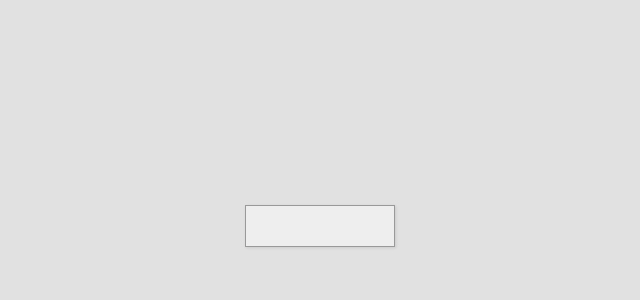
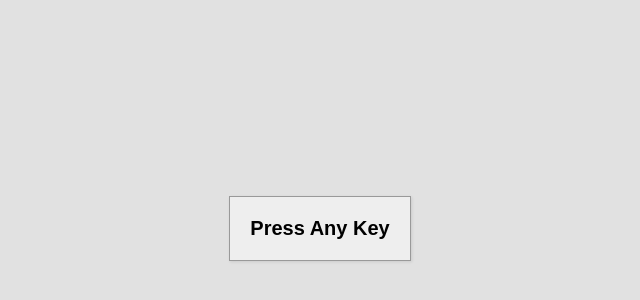
Before and after one commit to jrussel05/Key-Code-Project, a plain HTML site: page index.html in a window 1280 px wide. Shown: the part 172-472 px from the top of the page, without its empty margins (320-960 px from the left). Drawn offline with Linux system fonts and the light colour scheme; a web font is replaced by a local one.

Commit message:
Update index.html

```diff
--- a/index.html
+++ b/index.html
@@ -11,7 +11,7 @@
 <body>
     <div id="insert">
 
-        <div class="key">
+        <div class="key">Press Any Key
         </div>
     </div>
     <script src="script.js"></script>
```
